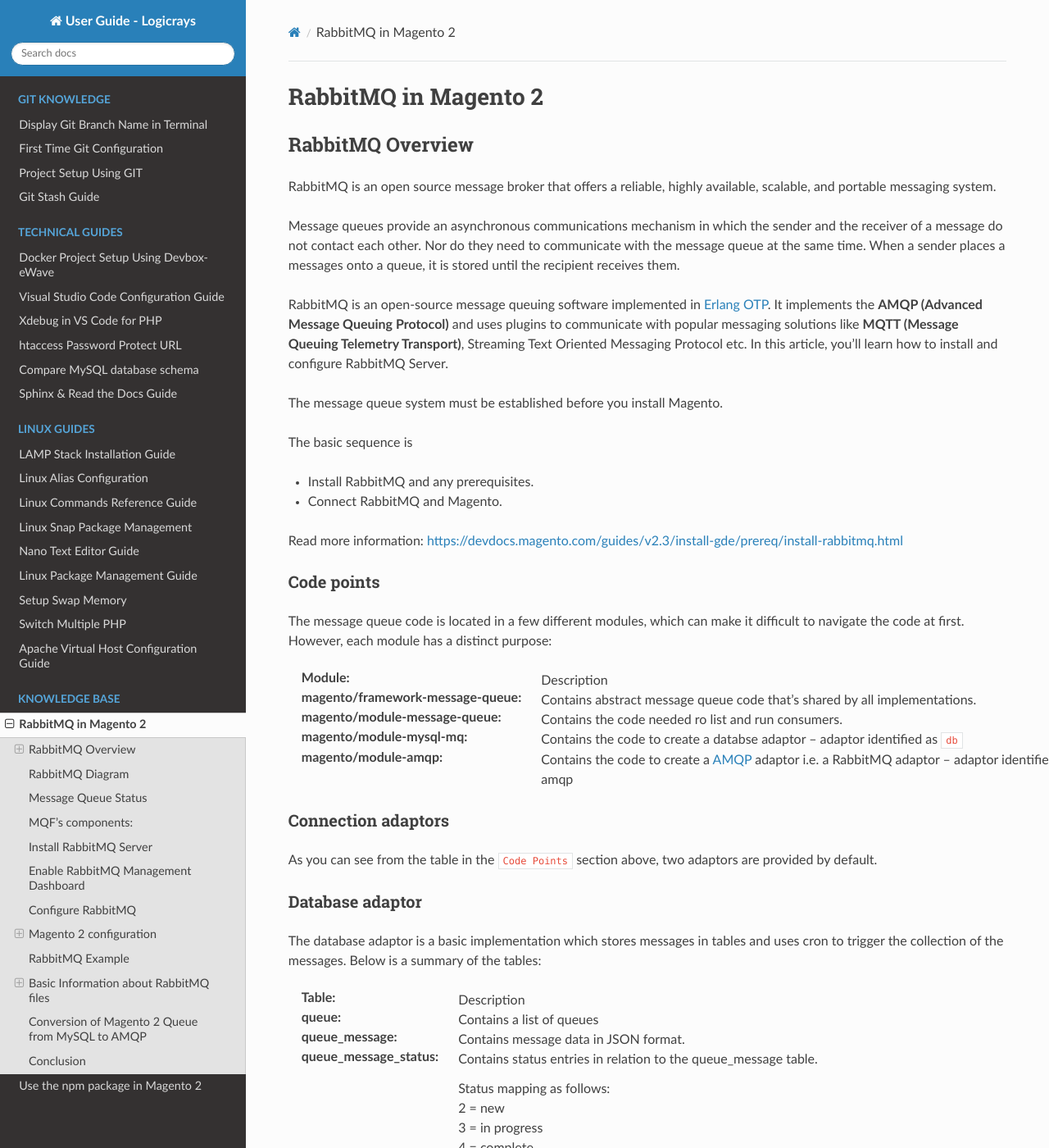
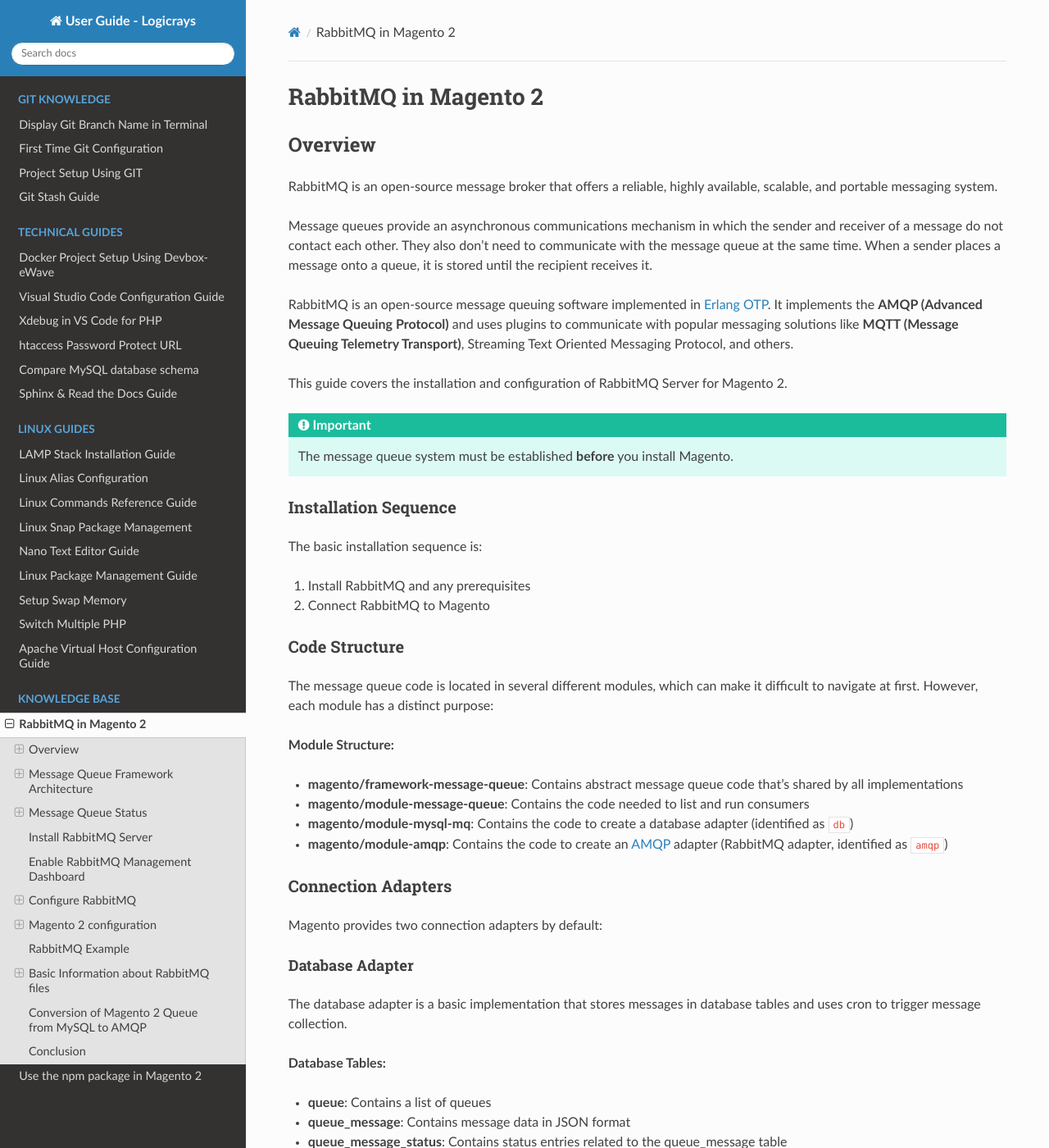
Before and after one commit to dipakp-logicrays/dipakp-docs, a Sphinx documentation site: the page built from docs/kb/rabbitmq/index.rst, in a window 1280 px wide and 1400 px high. Shown: the whole window at 82% size. Built offline with Sphinx 7.4.7 and the Read the Docs theme 3.1.0, drawn with Linux system fonts in a browser that asks for light colours; some of the changed text lies outside the part shown.

Commit message:
update rabbitmq doc

```diff
--- a/docs/kb/rabbitmq/index.rst
+++ b/docs/kb/rabbitmq/index.rst
@@ -1,190 +1,182 @@
 RabbitMQ in Magento 2
 =====================
 
-RabbitMQ Overview
------------------
+Overview
+--------
 
-RabbitMQ is an open source message broker that offers a reliable, highly available, scalable, and portable messaging system.
+RabbitMQ is an open-source message broker that offers a reliable, highly available, scalable, and portable messaging system.
 
-Message queues provide an asynchronous communications mechanism in which the sender and the receiver of a message do not contact each other. Nor do they need to communicate with the message queue at the same time. When a sender places a messages onto a queue, it is stored until the recipient receives them.
+Message queues provide an asynchronous communications mechanism in which the sender and receiver of a message do not contact each other. They also don't need to communicate with the message queue at the same time. When a sender places a message onto a queue, it is stored until the recipient receives it.
 
-RabbitMQ is an open-source message queuing software implemented in `Erlang OTP`_.
-It implements the **AMQP (Advanced Message Queuing Protocol)** and
-uses plugins to communicate with popular messaging solutions like
-**MQTT (Message Queuing Telemetry Transport)**, Streaming Text Oriented Messaging Protocol etc.
-In this article, you'll learn how to install and configure RabbitMQ Server.
+RabbitMQ is an open-source message queuing software implemented in `Erlang OTP`_. It implements the **AMQP (Advanced Message Queuing Protocol)** and uses plugins to communicate with popular messaging solutions like **MQTT (Message Queuing Telemetry Transport)**, Streaming Text Oriented Messaging Protocol, and others.
 
 .. _`Erlang OTP`: https://www.erlang.org/
 
-The message queue system must be established before you install Magento.
+This guide covers the installation and configuration of RabbitMQ Server for Magento 2.
 
-The basic sequence is
+.. important::
+    The message queue system must be established **before** you install Magento.
 
-* Install RabbitMQ and any prerequisites.
-* Connect RabbitMQ and Magento.
+Installation Sequence
+~~~~~~~~~~~~~~~~~~~~~
 
-Read more information: https://devdocs.magento.com/guides/v2.3/install-gde/prereq/install-rabbitmq.html
+The basic installation sequence is:
 
-Code points
-~~~~~~~~~~~
+1. Install RabbitMQ and any prerequisites
+2. Connect RabbitMQ to Magento
 
-The message queue code is located in a few different modules,
-which can make it difficult to navigate the code at first.
-However, each module has a distinct purpose:
+Code Structure
+~~~~~~~~~~~~~~
 
-:Module: Description
-:magento/framework-message-queue: Contains abstract message queue code that's shared by all implementations.
-:magento/module-message-queue: Contains the code needed ro list and run consumers.
-:magento/module-mysql-mq: Contains the code to create a databse adaptor – adaptor identified as ``db``
-:magento/module-amqp: Contains the code to create a `AMQP`_ adaptor i.e. a RabbitMQ adaptor – adaptor identified as amqp
+The message queue code is located in several different modules, which can make it difficult to navigate at first. However, each module has a distinct purpose:
+
+**Module Structure:**
+
+- **magento/framework-message-queue**: Contains abstract message queue code that's shared by all implementations
+- **magento/module-message-queue**: Contains the code needed to list and run consumers
+- **magento/module-mysql-mq**: Contains the code to create a database adapter (identified as ``db``)
+- **magento/module-amqp**: Contains the code to create an `AMQP`_ adapter (RabbitMQ adapter, identified as ``amqp``)
 
 .. _AMQP: https://en.wikipedia.org/wiki/Advanced_Message_Queuing_Protocol
 
-Connection adaptors
+Connection Adapters
 ~~~~~~~~~~~~~~~~~~~
 
-As you can see from the table in the ``Code Points`` section above, two adaptors are provided by default.
+Magento provides two connection adapters by default:
 
-Database adaptor
-~~~~~~~~~~~~~~~~
+Database Adapter
+^^^^^^^^^^^^^^^^
 
-The database adaptor is a basic implementation which stores messages in tables and uses cron to trigger the collection of the messages.
-Below is a summary of the tables:
+The database adapter is a basic implementation that stores messages in database tables and uses cron to trigger message collection.
 
-:Table:	Description
-:queue:	Contains a list of queues
-:queue_message:	Contains message data in JSON format.
-:queue_message_status: Contains status entries in relation to the queue_message table.
+**Database Tables:**
 
-                    .. line-block::
+- **queue**: Contains a list of queues
+- **queue_message**: Contains message data in JSON format
+- **queue_message_status**: Contains status entries related to the queue_message table
 
-                        Status mapping as follows:
-                        2 = new
-                        3 = in progress
-                        4 = complete
-                        5 = retry required
-                        6 = error
-                        7 = to be deleted
+**Status Mapping:**
 
-AMQP adaptor
-~~~~~~~~~~~~
+- ``2`` = New
+- ``3`` = In Progress
+- ``4`` = Complete
+- ``5`` = Retry Required
+- ``6`` = Error
+- ``7`` = To Be Deleted
 
-The AMQP adaptor defers the message handling to a AMQP compatible application, such as RabbitMQ.
-As such it does not require the additional tables and cleanup functionality of the database adaptor.
+AMQP Adapter
+^^^^^^^^^^^^
 
-Instead of creating database tables the installer scripts create the necessary exchanges,
-queues, consumers and bindings in RabbitMQ according to the latest queue configuration.
-These are kept up-to-date by using a recurring installer script,
-which means that any changes to configuration in ``queue.xml``
-are transposed to RabbitMQ when running the `Magento cli tool`_ with command ``magento setup:upgrade``.
+The AMQP adapter defers message handling to an AMQP-compatible application, such as RabbitMQ. It does not require the additional tables and cleanup functionality of the database adapter.
 
-.. _`Magento cli tool`: https://devdocs.magento.com/guides/v2.3/config-guide/cli/config-cli-subcommands.html
+Instead of creating database tables, the installer scripts create the necessary exchanges, queues, consumers, and bindings in RabbitMQ according to the latest queue configuration. These are kept up-to-date by a recurring installer script, which means that any changes to configuration in ``queue.xml`` are applied to RabbitMQ when running::
 
-RabbitMQ Diagram
-----------------
+    magento setup:upgrade
+
+**Reference**: `Magento CLI Commands <https://experienceleague.adobe.com/en/docs/commerce-operations/configuration-guide/cli/config-cli>`_
+
+Message Queue Framework Architecture
+-------------------------------------
 
 The following diagram illustrates the Message Queue Framework:
 
 .. figure:: images/mq.png
     :align: center
-    :alt: install rabbitmq-server
+    :alt: Message Queue Framework diagram
 
+    Message Queue Framework Architecture
 
-A **publisher** is a component that sends messages to an exchange.
-It knows which exchange to publish to and the format of the messages it sends.
+Components
+~~~~~~~~~~
 
-An **exchange** receives messages from publishers and sends them to a queue.
+**Publisher**
+    A component that sends messages to an exchange. It knows which exchange to publish to and the format of the messages it sends.
 
-A **queue** is a buffer that stores messages.
+**Exchange**
+    Receives messages from publishers and sends them to queues.
 
-A **consumer** receives messages.It knows which queue to consume.
-It can map the processors of the message to a specific queue.
+**Queue**
+    A buffer that stores messages.
+
+**Consumer**
+    Receives messages. It knows which queue to consume and can map message processors to specific queues.
 
 Message Queue Status
 --------------------
-Magento uses asynchronous operation for managing MySQL implementation of the message queue.
 
-Magento stores queue status in the ``queue_message_status`` table to manage the relation between queues and messages.
+Magento uses asynchronous operations for managing the MySQL implementation of the message queue.
 
-In the table, column ``status`` defines the status of the message queues.
+Status Management
+~~~~~~~~~~~~~~~~~
 
-There are different message statuses available in Magento to identify the status of the message.
-QueueManagement class is used to manage message queues in the system.
+Magento stores queue status in the ``queue_message_status`` table to manage the relationship between queues and messages. The ``status`` column defines the status of message queues.
 
-.. code-block:: bash
+The ``QueueManagement`` class defines the following status constants:
+
+.. code-block:: php
 
     const MESSAGE_STATUS_NEW = 2;
     const MESSAGE_STATUS_IN_PROGRESS = 3;
-    const MESSAGE_STATUS_COMPLETE= 4;
+    const MESSAGE_STATUS_COMPLETE = 4;
     const MESSAGE_STATUS_RETRY_REQUIRED = 5;
     const MESSAGE_STATUS_ERROR = 6;
     const MESSAGE_STATUS_TO_BE_DELETED = 7;
 
-- If you see the status value equals ``2`` in the ``queue_message_status`` table, the message is just generated and the status type new.
-- Message Status ``3`` indicates in progress but not yet completed.
-- Message Status ``4`` indicates processed and completed.
-- Message Status ``5`` indicates retry required and not completed yet.
-- Message Status ``6`` indicates having some error.
-- Message Status ``7`` indicates to be deleted.
+**Status Descriptions:**
 
-
-MQF's components:
------------------
-
-The Magento Message Queue Framework(MQF) consists of the following components:
-
-:Publisher: A publisher is a component that sends messages to an exchange.
-:Exchange: An exchange receives messages from publishers and sends them to queues.
-:Queue: A queue is a buffer that stores messages.
-:Consumer: A consumer receives messages. It knows which queue to consume.
+- **Status 2 (New)**: Message is just generated and not yet processed
+- **Status 3 (In Progress)**: Message processing has started but not yet completed
+- **Status 4 (Complete)**: Message has been processed and completed successfully
+- **Status 5 (Retry Required)**: Message requires retry and is not completed yet
+- **Status 6 (Error)**: Message encountered an error during processing
+- **Status 7 (To Be Deleted)**: Message is marked for deletion
 
 
 Install RabbitMQ Server
 -----------------------
 
-Read more information: https://www.vultr.com/docs/install-rabbitmq-server-ubuntu-20-04-lts
+**Reference**: https://www.vultr.com/docs/install-rabbitmq-server-ubuntu-20-04-lts
 
-#. Install all necessary packages.
+#. Install necessary packages:
 
     .. code-block:: bash
 
         sudo apt-get install wget apt-transport-https -y
 
-#. Install RabbitMQ repository signing key.
+#. Install the RabbitMQ repository signing key:
 
     .. code-block:: bash
 
         wget -O- https://www.rabbitmq.com/rabbitmq-release-signing-key.asc | sudo apt-key add -
 
-#. Add the RabbitMQ repository.
+#. Add the RabbitMQ repository:
 
     .. code-block:: bash
 
        echo "deb https://dl.bintray.com/rabbitmq-erlang/debian focal erlang-22.x" | sudo tee /etc/apt/sources.list.d/rabbitmq.list
 
-#. Install RabbitMQ Server.
+#. Install RabbitMQ Server:
 
     .. code-block:: bash
 
        sudo apt-get install rabbitmq-server -y --fix-missing
 
-#. Check status of the RabbitMQ service.
+#. Check the status of the RabbitMQ service:
 
     .. code-block:: bash
 
        sudo systemctl status rabbitmq-server
 
-# You can check CLI command
-
     .. figure:: images/install-rabbitmq-server.png
         :align: center
-        :alt: install rabbitmq-server
+        :alt: RabbitMQ server installation output
 
+        RabbitMQ Server installation verification
 
 Enable RabbitMQ Management Dashboard
 ------------------------------------
 
-The management dashboard allows interaction with the processes and control activities on the server.
+The management dashboard allows you to interact with processes and control activities on the server.
 
 .. code-block:: bash
 
@@ -192,21 +184,24 @@
 
 .. figure:: images/rabbitmq_management.png
     :align: center
-    :alt: RabbitMQ Management Login
+    :alt: RabbitMQ Management plugin enabled
+
+    RabbitMQ Management plugin enabled
 
 Configure RabbitMQ
 ------------------
 
-Read more information: https://www.thegeekdiary.com/magento-2-rabbitmq-configuration/
+**Reference**: https://www.thegeekdiary.com/magento-2-rabbitmq-configuration/
 
-Default user ``guest`` can only log in via **localhost**.
-Create an **administrator** account to access the dashboard.
+The default user ``guest`` can only log in via **localhost**. You need to create an **administrator** account to access the dashboard remotely.
 
 .. note::
+    Make sure to replace ``rabbitmq_pwd`` with your own secure password.
 
-    Make sure you modify the ``rabbitmq_pwd`` to your own password.
+Create User with Permissions
+~~~~~~~~~~~~~~~~~~~~~~~~~~~~~
 
-we will need to create user with needed permissions.
+We need to create a user with the appropriate permissions:
 
 .. code-block:: bash
 
@@ -214,31 +209,41 @@
     sudo rabbitmqctl set_user_tags rabbitmq administrator
     sudo rabbitmqctl set_permissions -p / rabbitmq ".*" ".*" ".*"
 
-Also, We need to create queue:
+Create Queue
+~~~~~~~~~~~~
+
+Create the required queue for Magento:
 
 .. code-block:: bash
 
     rabbitmqadmin --username=rabbitmq --password=rabbitmq_pwd declare queue --vhost=/ name=async.operations.all durable=true
 
+Access Management Dashboard
+~~~~~~~~~~~~~~~~~~~~~~~~~~~~
 
+After enabling the management portal plugin, access the dashboard through your browser at ``http://your_IP:15672`` (port 15672 is the HTTP port for RabbitMQ management).
 
+**Example**: http://127.0.0.1:15672/
 
-|
-| After enabling the plugins for the web management portal,
+.. figure:: images/login-rabbitmq.png
+    :align: center
+    :alt: RabbitMQ Management login page
 
-you can go to your browser and access the page by through http://your_IP:15672. 15672 is http port.
+    RabbitMQ Management Login
 
-:Example: http://127.0.0.1:15672/
+Login Credentials
+~~~~~~~~~~~~~~~~~
 
-    .. figure:: images/login-rabbitmq.png
-        :align: center
-        :alt: RabbitMQ Management Login
+Log in with the following credentials:
 
-        RabbitMQ Management Login
+- **Username**: rabbitmq
+- **Password**: rabbitmq_pwd (use the password you set earlier)
 
-Login with **rabbitmq** as your ``username`` and your **rabbitmq_pwd** as your ``password``.
+.. figure:: images/rabbitmq-dashboard.png
+    :align: center
+    :alt: RabbitMQ Management Dashboard
 
-Make sure you modify the ``rabbitmq`` to your own password.
+    RabbitMQ Management Dashboard
 
     .. figure:: images/rabbitmq-dashboard.png
         :align: center
@@ -344,7 +349,7 @@
 
 #. Firstly, we define exchange, topic, queue, publisher and consumer.
    As you may guess such configuration should be done in ``XML``
-   files (taken from official Magento message queues guide: https://devdocs.magento.com/guides/v2.3/extension-dev-guide/message-queues/config-mq.html):
+   files (taken from official Magento message queues guide: https://developer.adobe.com/commerce/php/development/components/message-queues/configuration/):
 
     :communication.xml: Defines aspects of the message queue system that all communication types have in common.
     :queue_consumer.xml: Defines the relationship between an existing queue and its consumer.
```
